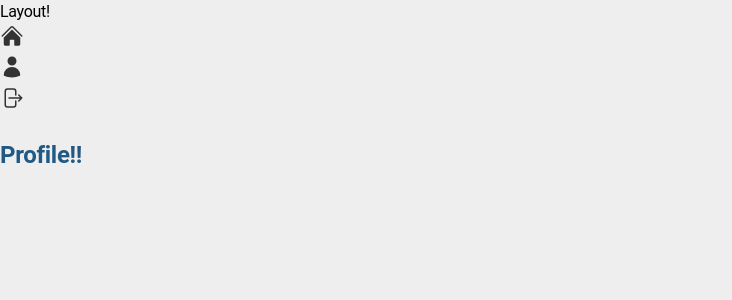
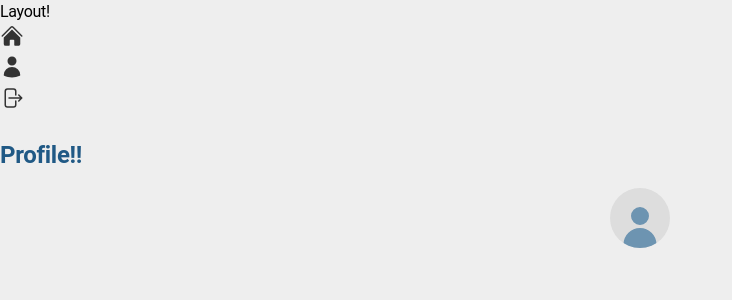
Before and after one commit to iamUxer/develoffers, a Next.js app: page /profile in a window 1280 px wide. Shown: the top 300 px of the page, without its empty margins (0-732 px from the left). Built offline with nearby package versions, Linux system fonts and the light colour scheme.

Commit message:
Feat: Profile image uploader component

```diff
--- /dev/null
+++ b/components/profile-uploader.tsx
@@ -0,0 +1,114 @@
+import { ButtonStyled } from '@/styles/components';
+import { ProfileUploaderStyled } from '@/styles/components/profileUploader.styled';
+import { Ref, forwardRef, useEffect, useState } from 'react';
+import { useForm } from 'react-hook-form';
+import { ProfileIcon } from './icons';
+import { auth, storage } from '@/firebase';
+import imageCompression from 'browser-image-compression';
+import { getDownloadURL, ref, uploadBytes } from 'firebase/storage';
+import { doc, updateDoc } from 'firebase/firestore';
+import { updateProfile } from 'firebase/auth';
+
+const ProfileUploader = () => {
+  const {
+    register,
+    formState: { errors },
+    handleSubmit,
+    reset,
+    watch,
+    setValue,
+  } = useForm<ProfileFormValues>({ mode: 'onChange' });
+  const previewFile = watch('profileFile'); // 이미지 프리뷰 와칭
+  const [isURL, setURL] = useState(''); // set preview image url
+  const user = auth.currentUser;
+  const photo = user?.photoURL;
+
+  console.log(photo);
+
+  useEffect(() => {
+    if (previewFile && previewFile.length > 0) {
+      setURL(URL.createObjectURL(previewFile[0]));
+    }
+    if (previewFile === undefined) {
+      setURL('');
+    }
+    console.log(previewFile);
+  }, [previewFile]);
+
+  const onDeleteImg = () => {
+    setValue('profileFile', undefined);
+  };
+
+  const onSubmit = async (data: ProfileFormValues) => {
+    const { profileFile } = data;
+
+    if (!user || !profileFile) return;
+    console.log(profileFile?.[0]);
+
+    const options = {
+      maxSizeMB: 1, // 허용하는 최대 사이즈 지정
+      maxWidthOrHeight: 800, // 허용하는 최대 width, height 값 지정
+      useWebWorker: true, // webworker 사용 여부
+    };
+
+    try {
+      // 미리보기에 보이는 업로드한 사진이 있을 때,
+      if (previewFile && previewFile.length > 0) {
+        const compressedFile = await imageCompression(
+          previewFile?.[0],
+          options
+        );
+        const locationRef = ref(storage, `profiles/${user.uid}`);
+        const result = await uploadBytes(locationRef, compressedFile);
+        const url = await getDownloadURL(result.ref);
+        await updateProfile(user, {
+          photoURL: url,
+        });
+        setURL('');
+        setValue('profileFile', undefined);
+        reset();
+      }
+    } catch (error) {
+      console.log(error);
+    } finally {
+    }
+  };
+
+  return (
+    <ProfileUploaderStyled>
+      <form onSubmit={handleSubmit(onSubmit)}>
+        <input {...register('profileFile')} type="file" id="profileFile" />
+        <label htmlFor="profileFile">
+          {
+            // firebase 사용자 정보 photoURL 있고, 프리뷰 이미지 없는 경우
+            photo && !isURL && <img src={photo} alt="" />
+          }
+          {
+            // 프리뷰 이미지 있는 경우
+            isURL && <img src={isURL} alt="" />
+          }
+          {
+            // firebase 사용자 정보 photoURL 없는 경우
+            !photo && !isURL && <ProfileIcon size={'lg'} />
+          }
+        </label>
+        {previewFile && previewFile.length > 0 && (
+          <>
+            <ButtonStyled type="submit" color="primary">
+              프로필 저장
+            </ButtonStyled>
+            <ButtonStyled color="danger" bordered onClick={onDeleteImg}>
+              사진 삭제
+            </ButtonStyled>
+          </>
+        )}
+      </form>
+    </ProfileUploaderStyled>
+  );
+};
+
+export default ProfileUploader;
+
+type ProfileFormValues = {
+  profileFile: FileList | undefined;
+};
--- a/pages/profile/index.tsx
+++ b/pages/profile/index.tsx
@@ -1,5 +1,12 @@
+import ProfileUploader from '@/components/profile-uploader';
+
 const Profile = () => {
-  return <h2>Profile!!</h2>;
+  return (
+    <>
+      <h2>Profile!!</h2>
+      <ProfileUploader />
+    </>
+  );
 };
 
 export default Profile;
--- /dev/null
+++ b/styles/components/profileUploader.styled.ts
@@ -0,0 +1,42 @@
+import { ProfileUploaderType } from '@/components/profile-uploader';
+import styled from '@emotion/styled';
+import { theme } from '../theme';
+
+export const ProfileUploaderStyled = styled.div<ProfileUploaderType>`
+  & form {
+    display: grid;
+    grid-auto-columns: max-content;
+    justify-content: center;
+    gap: 10px;
+  }
+  & input {
+    display: none;
+  }
+  & label {
+    display: flex;
+    margin: auto;
+    width: 60px;
+    height: 60px;
+    &:hover {
+      cursor: pointer;
+    }
+    & span,
+    & img {
+      display: flex;
+      align-items: flex-end;
+      justify-content: center;
+      position: relative;
+      width: 60px;
+      height: 60px;
+      object-fit: cover;
+      overflow: hidden;
+      border-radius: 100%;
+      background: ${theme.palette.default};
+      & svg {
+        position: absolute;
+        bottom: -4px;
+        fill: ${theme.palette.bg_primary};
+      }
+    }
+  }
+`;
```
Also changed, not shown: components/post.tsx (+8 -8 lines).
